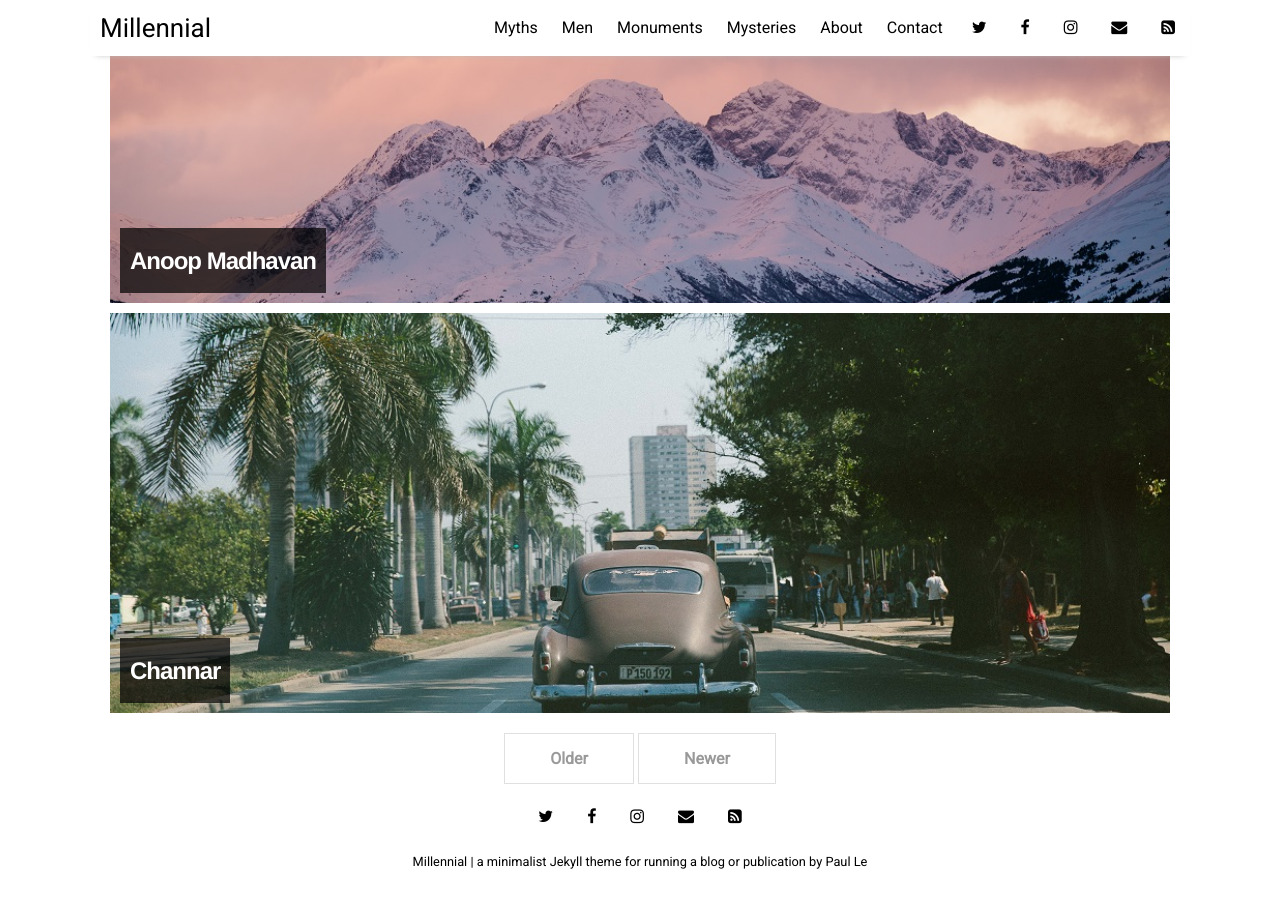
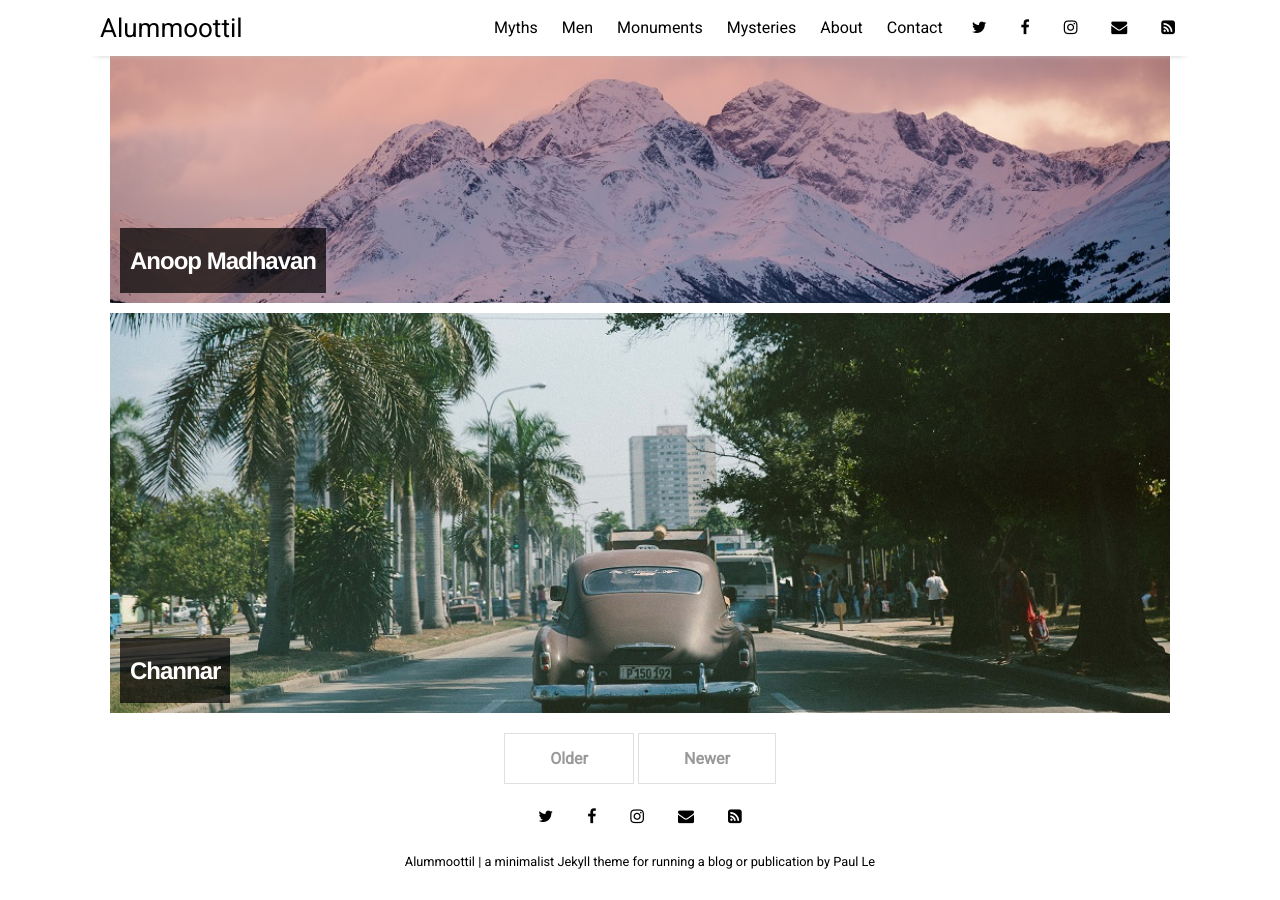
Before and after one commit to zeisys-sjojo/zeisys-sjojo.github.io, a Jekyll site: the page built from index.html, in a window 1280 px wide and 900 px high, scrolled down 1398 px. Built offline with Jekyll 4.4.1, drawn with Linux system fonts in a browser that asks for light colours; nearby versions of some CDN libraries; the list of posts is cut into pages by our own code.

Commit message:
fixed title

```diff
--- a/_config.yml
+++ b/_config.yml
@@ -10,7 +10,7 @@ permalink:           /:title
 plugins:             [jekyll-paginate, jekyll-sitemap, jekyll-feed, jekyll-seo-tag]
 
 # Customise atom feed settings (this is where Jekyll-Feed gets configuration information)
-title:		           "Millennial"
+title:		           "Alummoottil"
 description:	       "a minimalist Jekyll theme for running a blog or publication"
 author:              "Paul Le"
 
```
